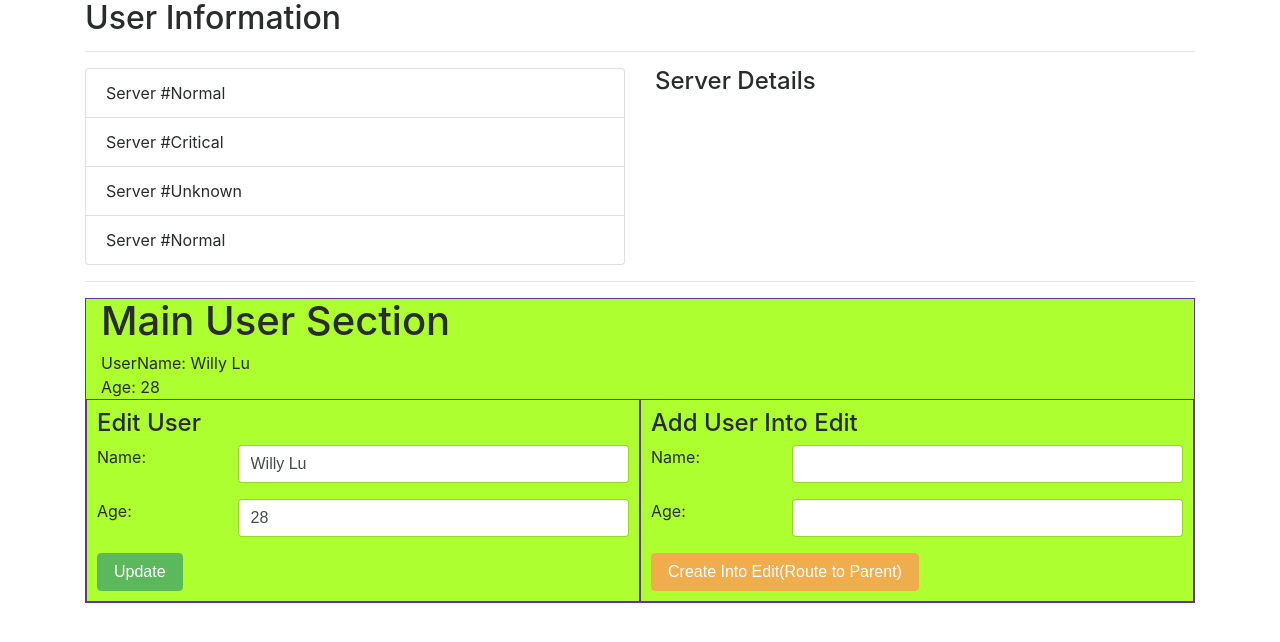
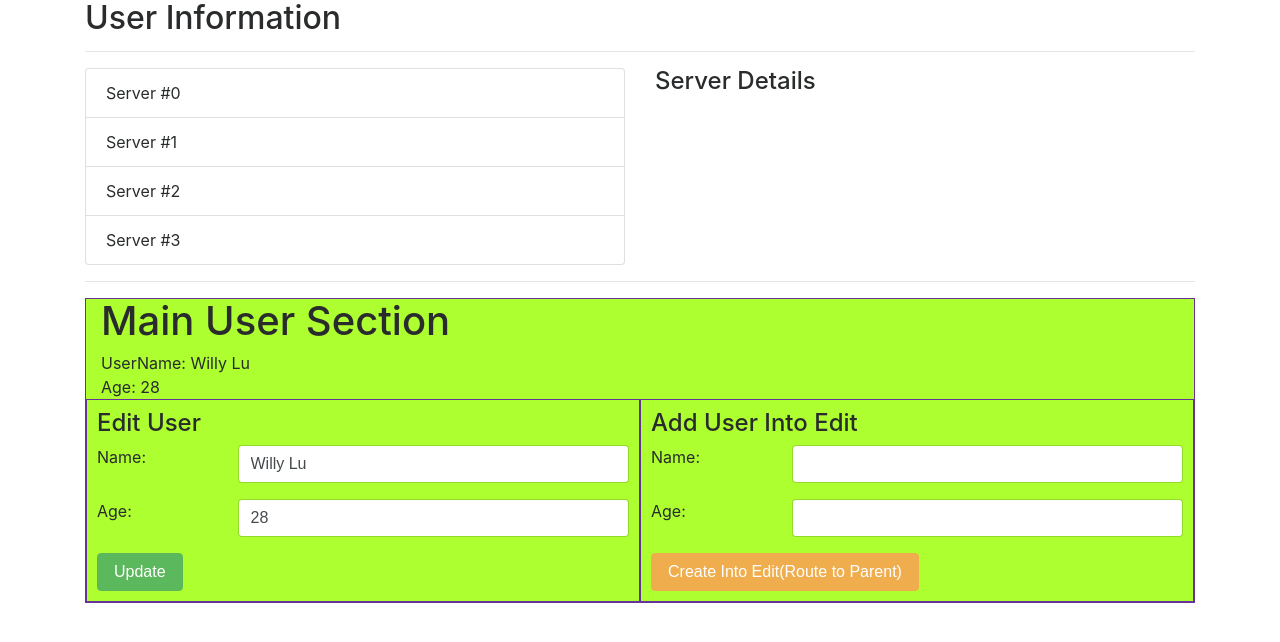
Before and after one commit to WillyLu326/Vue-Project, a Vue app: page / in a window 1280 px wide. Shown: the top 642 px of the page. Built offline with nearby package versions, Linux system fonts and the light colour scheme.

Commit message:
fixed bugs

```diff
--- a/src/components/Server.vue
+++ b/src/components/Server.vue
@@ -1,6 +1,6 @@
 <template>
   <li class="list-group-item" :class="{ active: index === selectedIndex }">
-    Server #{{ server.status }}
+    Server #{{ server.data }}
   </li>
 </template>
 
--- a/src/components/ServerDetail.vue
+++ b/src/components/ServerDetail.vue
@@ -19,7 +19,7 @@
         index: -1
       }
     },
-    create () {
+    created () {
       EventBus.$on('server-status', obj => {
         this.status = obj.status
         this.index = obj.index
--- a/src/components/Servers.vue
+++ b/src/components/Servers.vue
@@ -1,7 +1,7 @@
 <template>
   <div class="col-xs-12 col-sm-6">
     <ul class="list-group">
-      <app-server v-for="(server, index) in servers" v-bind:key="server"
+      <app-server v-for="(server, index) in servers" v-bind:key="server.data"
                 :server="server" :index="index" :selectedIndex="selectedIndex"
                 @click.native="goToServerDetail(server, index)">
       </app-server>
@@ -31,7 +31,7 @@
     methods: {
       goToServerDetail (server, index) {
         this.selectedIndex = index
-        EventBus.$emit('sever-status', {
+        EventBus.$emit('server-status', {
           status: server.status,
           index: index
         })
```
